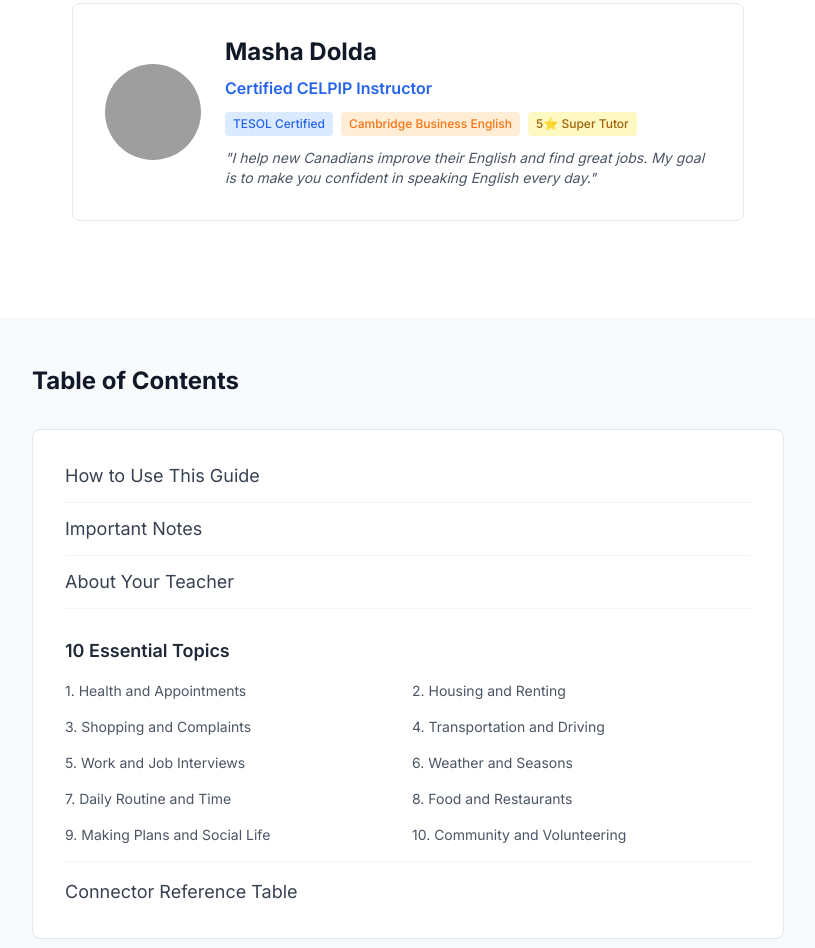
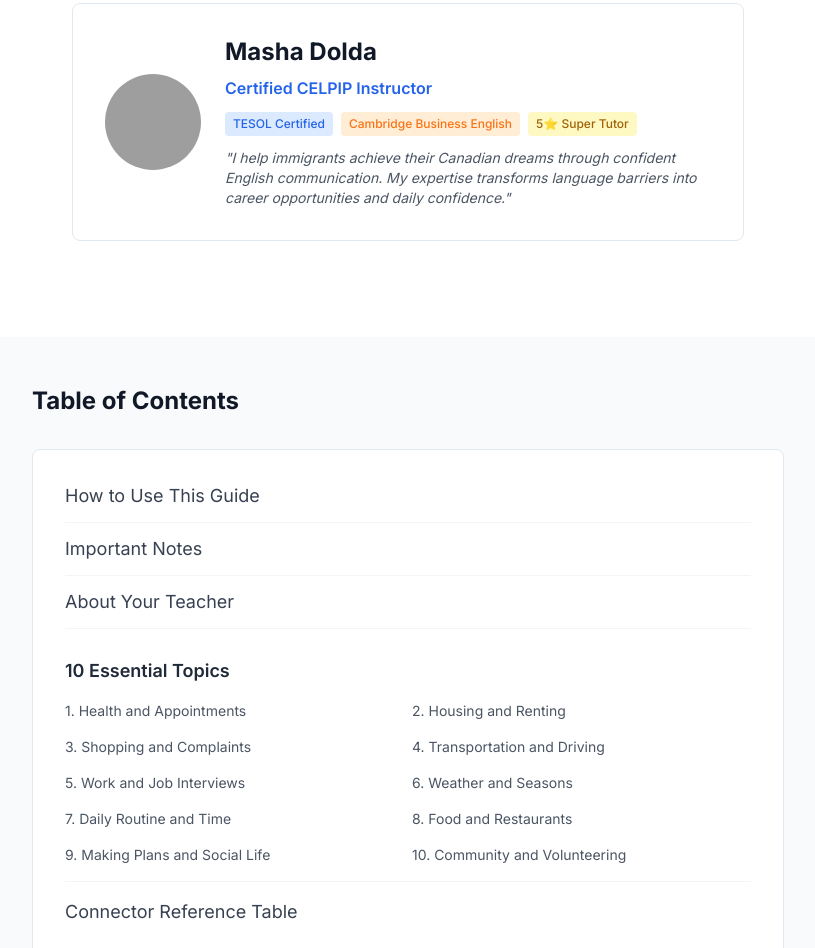
Before and after one commit to MashaDolda/celpip-vocabulary-booster, a plain HTML site: page CELPIP-Vocabulary-Booster.html in a window 1280 px wide. Shown: the part 1025-1973 px from the top of the page, without its empty margins (232-1047 px from the left). Drawn offline with nearby package versions, Linux system fonts and the light colour scheme; grey boxes are pictures that could not be loaded.

Commit message:
Update teacher statement to be more professional and appropriate for target audience

```diff
--- a/CELPIP-Vocabulary-Booster.html
+++ b/CELPIP-Vocabulary-Booster.html
@@ -170,7 +170,7 @@
                             <span class="bg-orange-100 text-brand-orange px-2 py-1 rounded text-xs font-medium">Cambridge Business English</span>
                             <span class="bg-yellow-100 text-yellow-700 px-2 py-1 rounded text-xs font-medium">5⭐ Super Tutor</span>
                         </div>
-                        <p class="text-gray-600 text-sm italic">"I help new Canadians improve their English and find great jobs. My goal is to make you confident in speaking English every day."</p>
+                        <p class="text-gray-600 text-sm italic">"I help immigrants achieve their Canadian dreams through confident English communication. My expertise transforms language barriers into career opportunities and daily confidence."</p>
                     </div>
                 </div>
             </div>
```
Also changed, not shown: index.html (+1 -1 lines).
